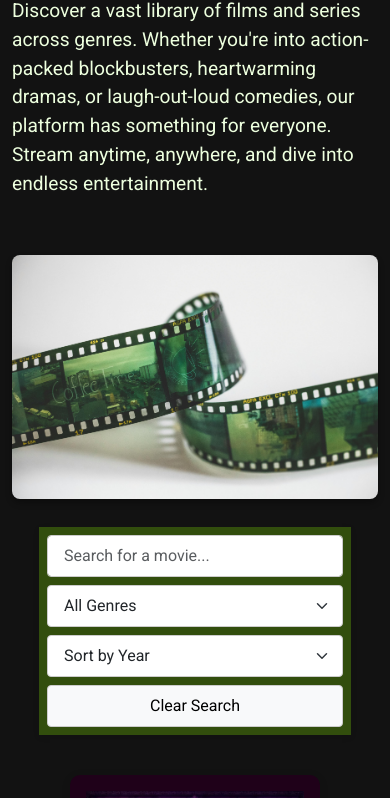
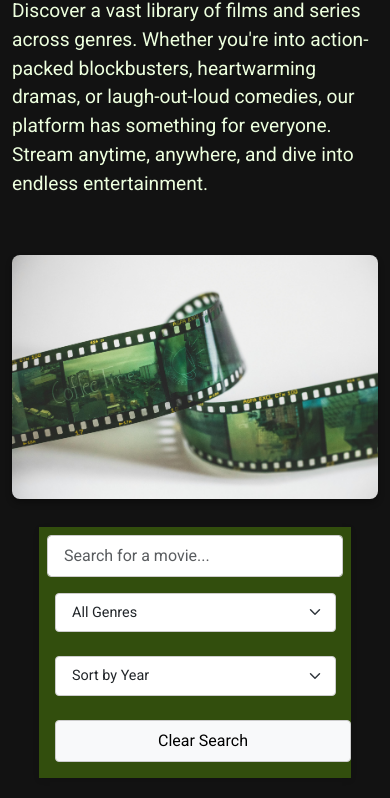
Before and after one commit to Victor400/movie-explorer, a plain HTML site: page index.html in a window 390 px wide. Shown: the part 229-1027 px from the top of the page. Drawn offline with nearby package versions, Linux system fonts and the light colour scheme.

Commit message:
feat: responsive style update for the #genreFilter and #sortOrder dropdowns to improve appearance on tablets and mobile devices

```diff
--- a/assets/css/style.css
+++ b/assets/css/style.css
@@ -127,6 +127,7 @@ p {
   font-size: 1rem;
   border: 1px solid #ccc;
   border-radius: 4px;
+  margin: 0.5rem;
 }
 
 /* Style for the clear button */
@@ -138,6 +139,7 @@ p {
   background-color: #f8f9fa;
   color: #000;
   cursor: pointer;
+  margin: 0.5rem;
 }
 
 /* Hover effect for the clear button */
@@ -263,6 +265,12 @@ p {
     gap: 0.75rem;
     padding: 0.5rem;
   }
+
+  #genreFilter,
+  #sortOrder {
+    width: 50%;
+    font-size: 0.95rem;
+  }
 }
 
 
@@ -276,4 +284,10 @@ p {
     font-size: 1.5rem;
   }
 
+  #genreFilter,
+  #sortOrder {
+    width: 95%;
+    font-size: 0.9rem;
+  }
+
 }
```
